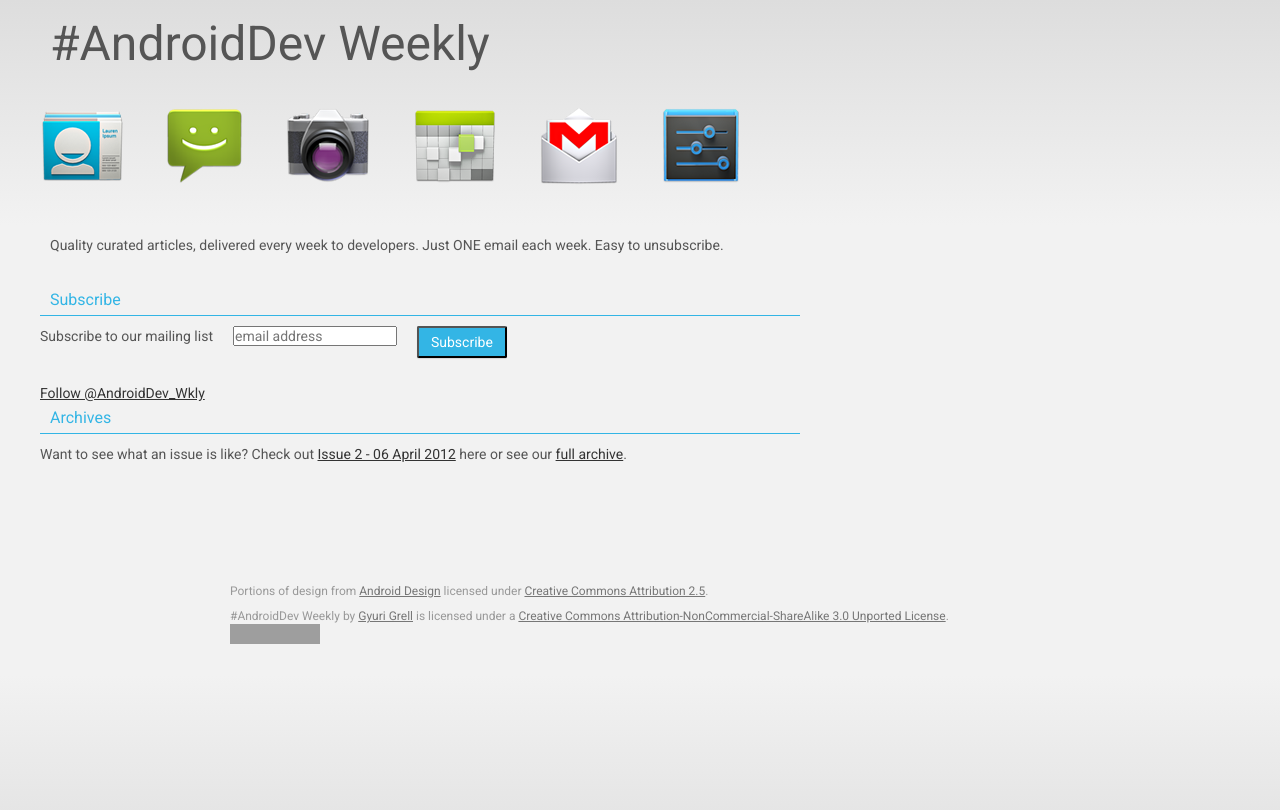
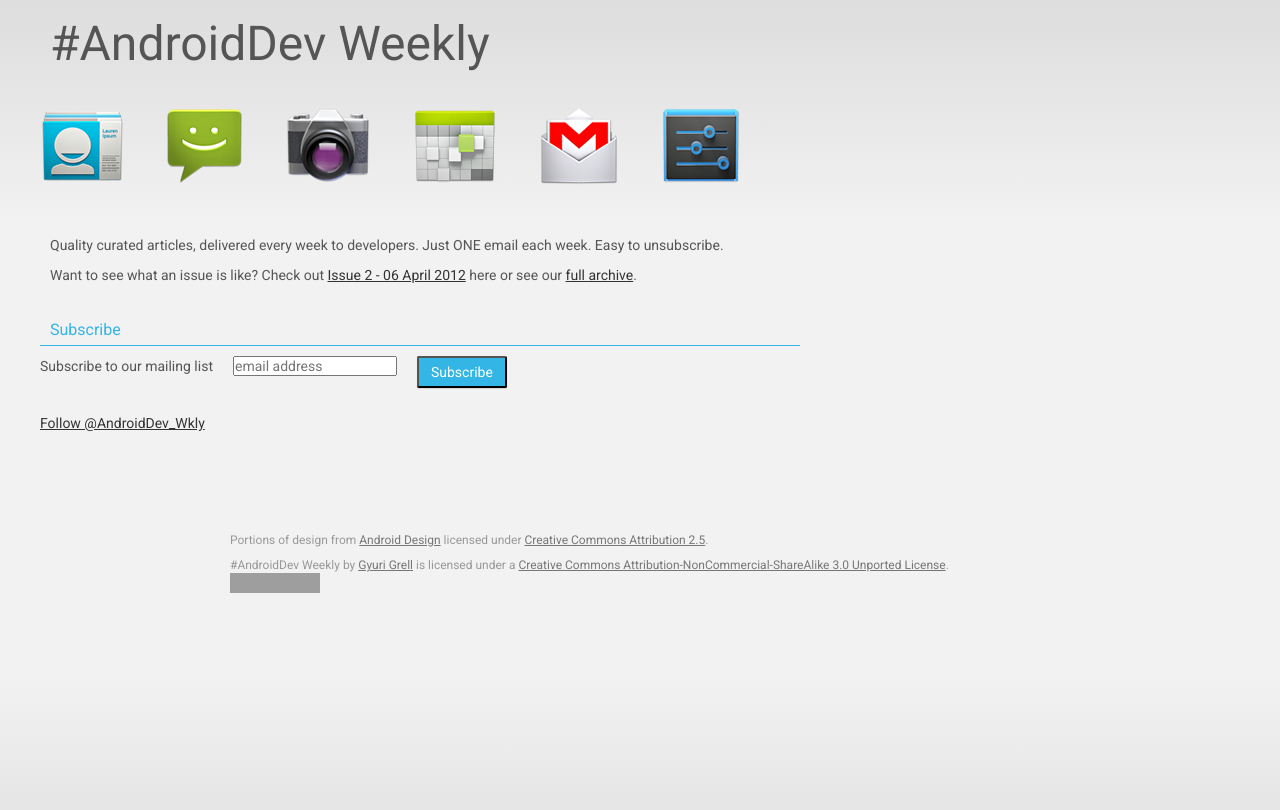
Before and after one commit to ggrell/androiddevweekly, a Jekyll site: the page built from index.html, in a window 1280 px wide. Shown: the top 810 px of the page. Built offline with Jekyll 4.4.1, drawn with Linux system fonts in a browser that asks for light colours; comment, search, counter and statistics services are not loaded; grey boxes are pictures that could not be loaded.

Commit message:
Moved archives text

```diff
--- a/index.html
+++ b/index.html
@@ -41,10 +42,3 @@
 </div>
     <div class="vspace size-2">&nbsp;</div>
 </div>
-
-<h2>Archives</h2>
-<div class="layout-content-row">
-<div class="layout-content-col span-12">
-Want to see what an issue is like? Check out <a href="{{site.posts[0].url}}">{{site.posts[0].title}}</a> here or see our <a href="archive.html">full archive</a>.
-</div>
-</div>
```
Also changed, not shown: other parts of index.html (+1 -0 lines).
